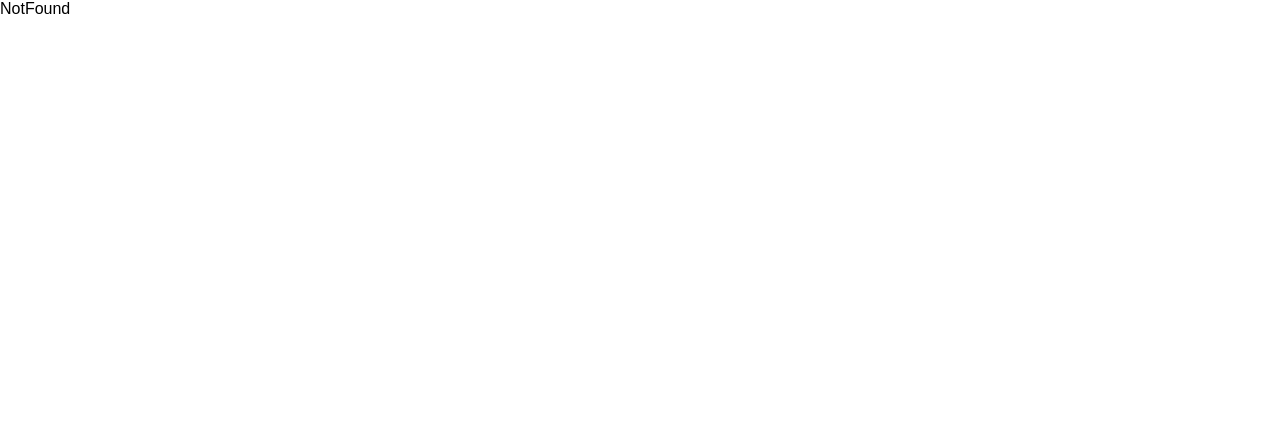
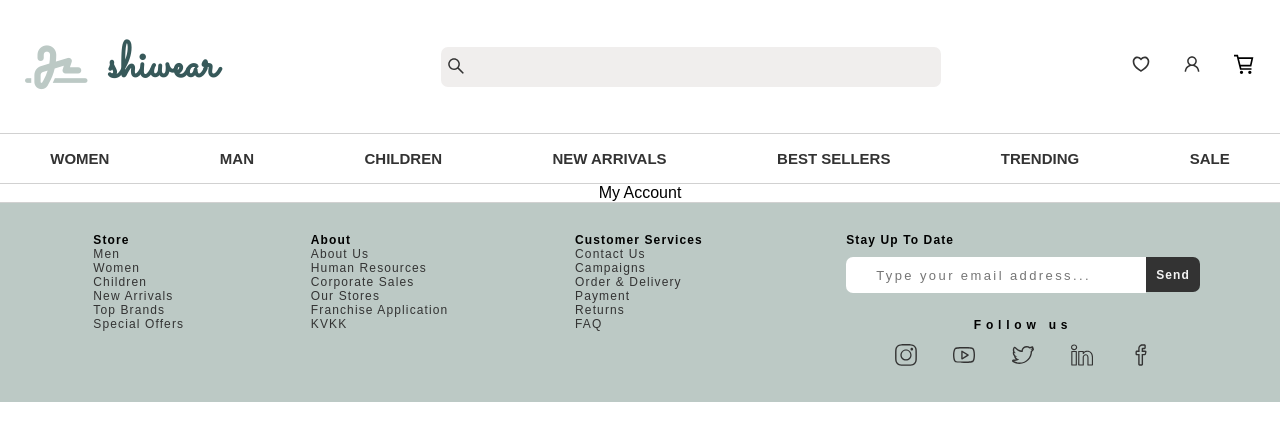
Before and after one commit to senaysenturk/e-commerce, a React (Create React App) app: page /use-profile in a window 1280 px wide. Shown: the top 440 px of the page. Built offline with nearby package versions, Linux system fonts and the light colour scheme.

Commit message:
user-profile

```diff
--- a/src/App.js
+++ b/src/App.js
@@ -19,6 +19,7 @@ import SignUp from "./pages/auth/sign-up/SignUp";
 import NotFound from "./pages/not-found/NotFound";
 import Checkout from "./pages/dashboard/checkout/Checkout";
 import Favorites from "./pages/dashboard/favorites/Favorites";
+import UserProfile from "./pages/user-profile/UserProfile";
 
 function App() {
   let id = 1;
@@ -35,6 +36,7 @@ function App() {
             <Route path="best-sellers" element={<BestSellers />} />
             <Route path="trending" element={<Trending />} />
             <Route path="sale" element={<Sale />} />
+            <Route path="use-profile" element={<UserProfile/>} />
             <Route path="shopping-cart" element={<ShoppingCart />}>
               <Route path="checkout" element={<Checkout />} />
             </Route>
--- a/src/components/shared/user-card/UserCard.js
+++ b/src/components/shared/user-card/UserCard.js
@@ -25,6 +25,9 @@ export const UserCard = () => {
       </div>
       <div className="content-options">
         <ul>
+        <li>
+            <Link onClick={() => navigate("use-profile")}>My Account</Link>
+          </li>
           <li>
             <Link>Order Tracking</Link>
           </li>
--- /dev/null
+++ b/src/pages/user-profile/UserProfile.js
@@ -0,0 +1,10 @@
+import React from 'react'
+import "./style.scss";
+
+const UserProfile = () => {
+  return (
+    <div>My Account</div>
+  )
+}
+
+export default UserProfile
```
Also changed, not shown: src/pages/user-profile/style.scss (added).
